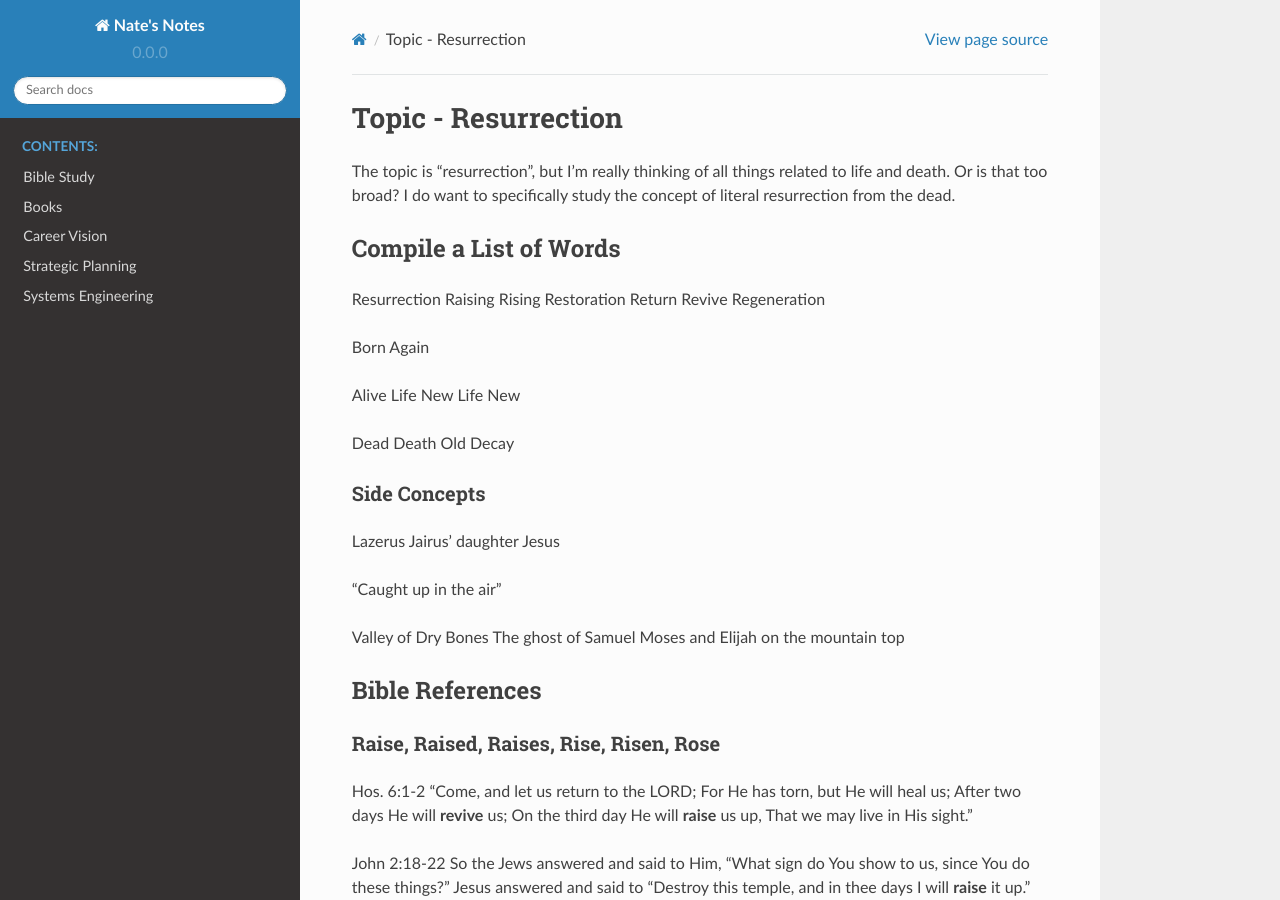
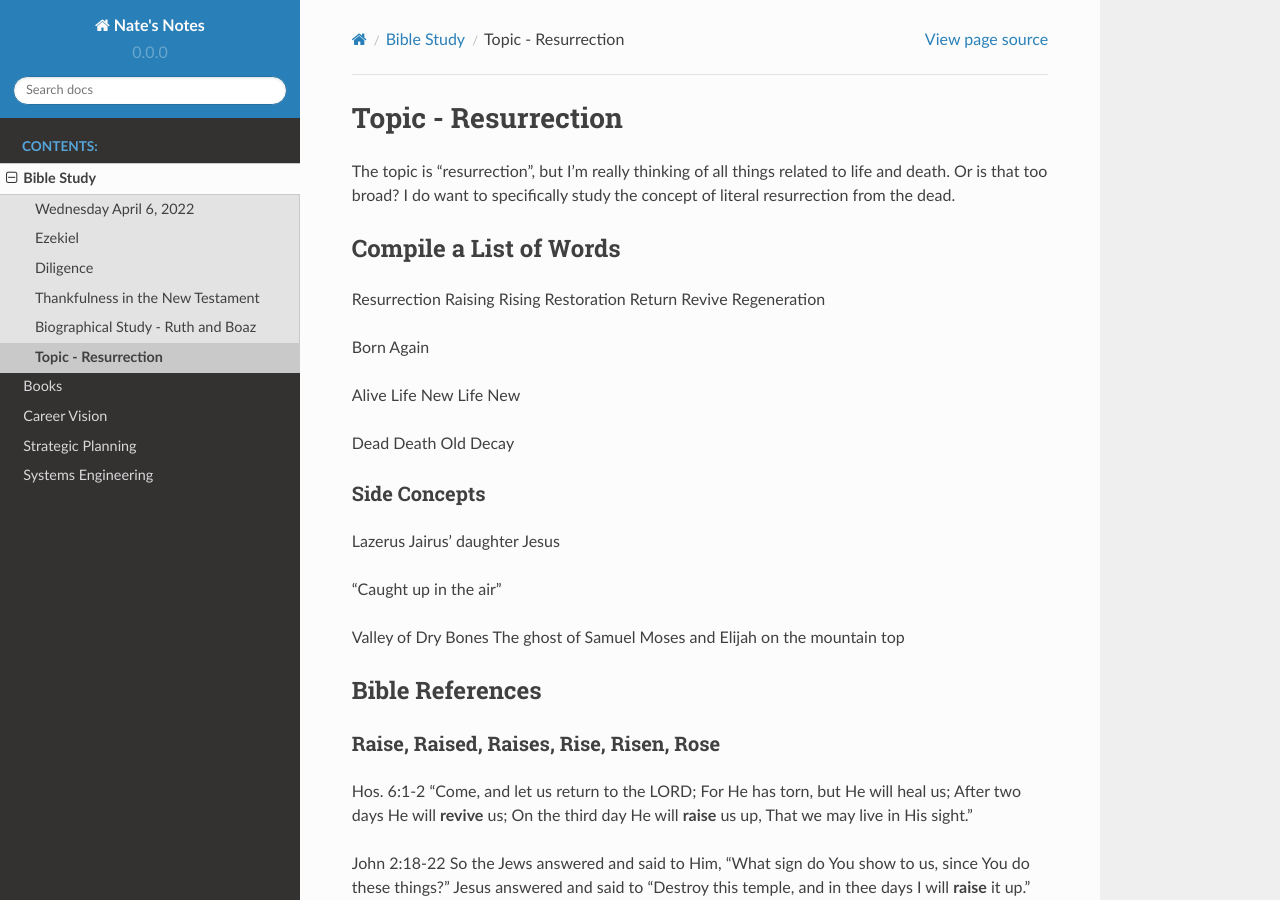
Before and after one commit to NateBowen/nates-docs, a Sphinx documentation site: the page built from source/bible-study/topical-study/resurrection.md, in a window 1280 px wide and 900 px high. Built offline with Sphinx 7.4.7 and the Read the Docs theme 2.0.0, drawn with Linux system fonts in a browser that asks for light colours.

Commit message:
Fix typo in filename and add Resurrection study to TOC

```diff
--- a/source/bible-study/index.rst
+++ b/source/bible-study/index.rst
@@ -11,3 +11,4 @@ Bible Study
    character-quality/diligence.md
    thematic-study/thankfulness-nt.md
    biographical-study/ruth-and-boaz.md
+   topical-study/resurrection.md
```
Also changed, not shown: source/bible-study/topical-study/resurrection.md (renamed from source/bible-study/topical-study/ressurection.md).
